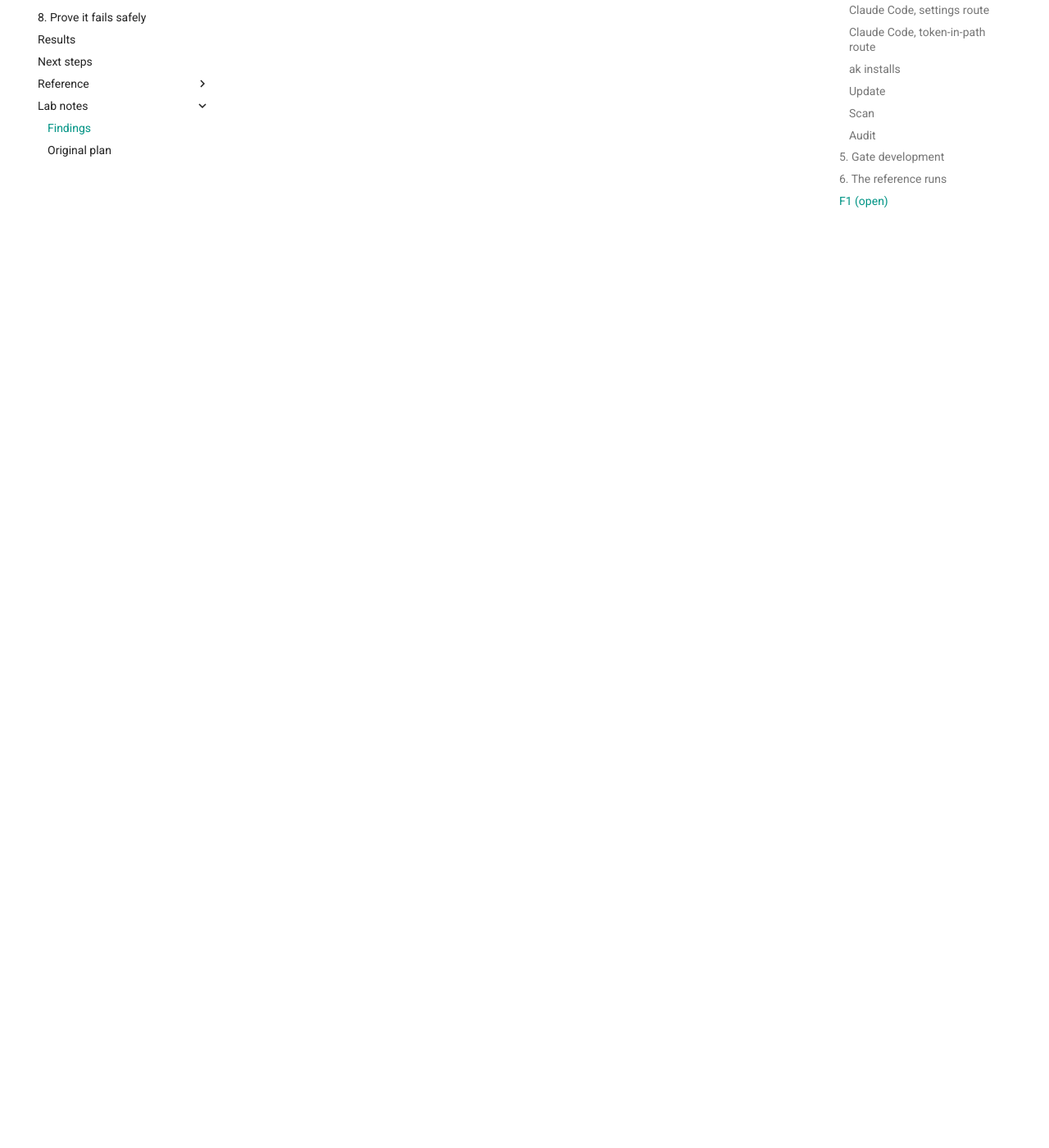
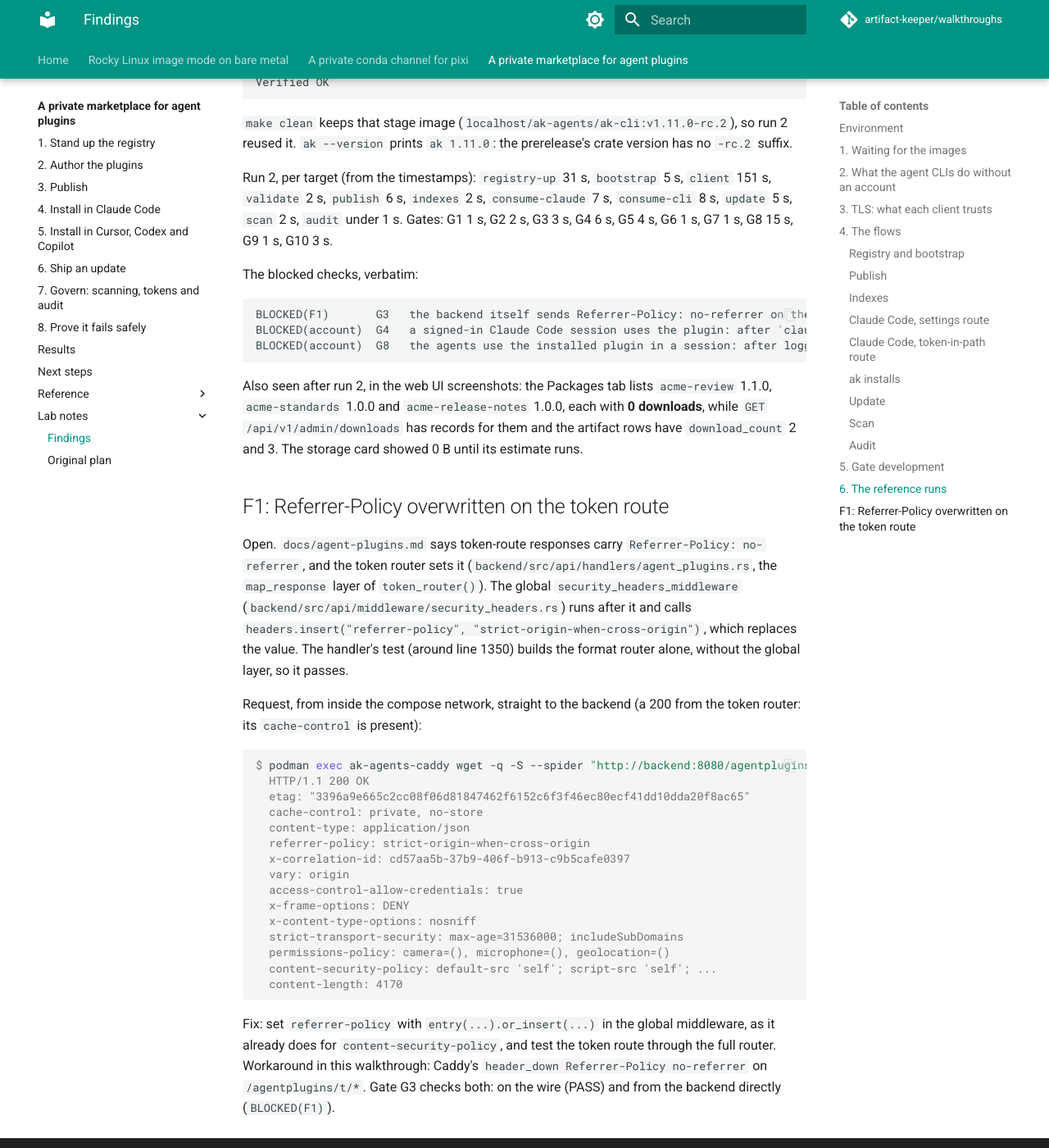
Before and after one commit to artifact-keeper/walkthroughs, an MkDocs documentation site: the page built from docs/private-agent-plugin-marketplace/findings.md, in a window 1280 px wide and 1400 px high, scrolled down 6935 px. Shown: the whole window at 82% size. Built offline with MkDocs 1.6.1 and Material for MkDocs 9.7.7, drawn with Linux system fonts in a browser that asks for light colours; comment, search, counter and statistics services are not loaded; some of the changed text lies outside the part shown.

Commit message:
Agent plugin marketplace: results and lab notes from the grace runs
Two runs from an empty registry on grace (make all, make gates, make clean, again):
96 PASS, 0 FAIL, 3 BLOCKED of 99 checks in both. BLOCKED(F1) is the backend's global
security-headers layer overwriting Referrer-Policy: no-referrer on the token route
(worked around in Caddy); the two BLOCKED(account) checks need agent logins.
Adds the web UI screenshots of the repository and its Setup tab.

````diff
--- a/docs/private-agent-plugin-marketplace/findings.md
+++ b/docs/private-agent-plugin-marketplace/findings.md
@@ -25,7 +25,7 @@
 `10eafa8` with `cargo install --locked --git ... --rev 10eafa8 artifact-keeper-cli`: 11 min 27 s
 for the release profile on 40 cores (the crate is `artifact-keeper-cli`, the binary `ak`,
 `rust-version` 1.88). The prerelease `v1.11.0-rc.2`, tagged at the same commit, was published
-during the session; the Containerfile now downloads it by default
+at 03:15 UTC; the Containerfile now downloads it by default
 (`ak-linux-<arch>`, `.sha256` checked, `cosign verify-blob` against the release workflow's
 identity at that tag) and keeps the cargo build behind `AK_CLI_RELEASE=source`. The download
 and verification path was first tried against `v1.2.0`:
@@ -206,11 +206,82 @@
 
 ## 6. The reference runs
 
-RUNS_PLACEHOLDER
+Both from an empty registry, in a git checkout of the branch at
+`~/walkthrough-runs/private-agent-plugin-marketplace` on `grace`. Logs are kept there under
+`private-agent-plugin-marketplace/out/runs/` (`run1-all.log`, `run1-gates.log`, `run1-out/`,
+`run2-*.log`; run 2's `make all` log has a Unix timestamp on every line).
 
-## F1 (open)
+| | Run 1 | Run 2 |
+|---|---|---|
+| started | 2026-11-04T03:16:57Z | 2026-11-04T03:22:08Z (after `make clean`, 5 s) |
+| `make all` | 232 s, exit 0 | 219 s, exit 0 |
+| `make gates` | 36 s, exit 0 | 37 s, exit 0 |
+| verdicts | 96 PASS, 2 BLOCKED(account), 1 BLOCKED(F1), 0 FAIL | the same |
 
-The backend's global security-headers middleware overwrites `Referrer-Policy: no-referrer` on
-`/agentplugins/t/{token}/...` with `strict-origin-when-cross-origin`, contrary to
-`docs/agent-plugins.md`. Gate G3 reports it as `BLOCKED(F1)`; Caddy restores the header in this
-deployment.
+Run 1 built the `ak` stage from the release:
+
+```text
+client: ak CLI from release v1.11.0-rc.2 (sha256 and cosign signature checked)
++ curl -fsSLO https://github.com/artifact-keeper/artifact-keeper-cli/releases/download/v1.11.0-rc.2/ak-linux-amd64
+ ...
+ak-linux-amd64: OK
+Verified OK
+```
+
+`make clean` keeps that stage image (`localhost/ak-agents/ak-cli:v1.11.0-rc.2`), so run 2 reused
+it. `ak --version` prints `ak 1.11.0`: the prerelease's crate version has no `-rc.2` suffix.
+
+Run 2, per target (from the timestamps): `registry-up` 31 s, `bootstrap` 5 s, `client` 151 s,
+`validate` 2 s, `publish` 6 s, `indexes` 2 s, `consume-claude` 7 s, `consume-cli` 8 s,
+`update` 5 s, `scan` 2 s, `audit` under 1 s. Gates: G1 1 s, G2 2 s, G3 3 s, G4 6 s, G5 4 s,
+G6 1 s, G7 1 s, G8 15 s, G9 1 s, G10 3 s.
+
+The blocked checks, verbatim:
+
+```text
+BLOCKED(F1)       G3   the backend itself sends Referrer-Policy: no-referrer on the token route: it sends 'strict-origin-when-cross-origin' (findings.md F1; Caddy restores no-referrer)
+BLOCKED(account)  G4   a signed-in Claude Code session uses the plugin: after 'claude /login' in out/homes/g4, run: claude -p '/acme-review:checklist' (and ask for a review to load the review skill)
+BLOCKED(account)  G8   the agents use the installed plugin in a session: after logging in (codex login; copilot login; cursor-agent login, or reload a Cursor window) in out/homes/g8, ask each agent for the fixture skill 'check'
+```
+
+Also seen after run 2, in the web UI screenshots: the Packages tab lists `acme-review` 1.1.0,
+`acme-standards` 1.0.0 and `acme-release-notes` 1.0.0, each with **0 downloads**, while
+`GET /api/v1/admin/downloads` has records for them and the artifact rows have
+`download_count` 2 and 3. The storage card showed 0 B until its estimate runs.
+
+## F1: Referrer-Policy overwritten on the token route
+
+Open. `docs/agent-plugins.md` says token-route responses carry `Referrer-Policy: no-referrer`,
+and the token router sets it (`backend/src/api/handlers/agent_plugins.rs`, the
+`map_response` layer of `token_router()`). The global `security_headers_middleware`
+(`backend/src/api/middleware/security_headers.rs`) runs after it and calls
+`headers.insert("referrer-policy", "strict-origin-when-cross-origin")`, which replaces the
+value. The handler's test (around line 1350) builds the format router alone, without the global
+layer, so it passes.
+
+Request, from inside the compose network, straight to the backend (a 200 from the token router:
+its `cache-control` is present):
+
+```console
+$ podman exec ak-agents-caddy wget -q -S --spider "http://backend:8080/agentplugins/t/<developer token>/agent-plugins/claude-marketplace.json"
+  HTTP/1.1 200 OK
+  etag: "3396a9e665c2cc08f06d81847462f6152c6f3f46ec80ecf41dd10dda20f8ac65"
+  cache-control: private, no-store
+  content-type: application/json
+  referrer-policy: strict-origin-when-cross-origin
+  x-correlation-id: cd57aa5b-37b9-406f-b913-c9b5cafe0397
+  vary: origin
+  access-control-allow-credentials: true
+  x-frame-options: DENY
+  x-content-type-options: nosniff
+  strict-transport-security: max-age=31536000; includeSubDomains
+  permissions-policy: camera=(), microphone=(), geolocation=()
+  content-security-policy: default-src 'self'; script-src 'self'; ...
+  content-length: 4170
+```
+
+Fix: set `referrer-policy` with `entry(...).or_insert(...)` in the global middleware, as it
+already does for `content-security-policy`, and test the token route through the full router.
+Workaround in this walkthrough: Caddy's `header_down Referrer-Policy no-referrer` on
+`/agentplugins/t/*`. Gate G3 checks both: on the wire (PASS) and from the backend directly
+(`BLOCKED(F1)`).
````
Also changed, not shown: docs/private-agent-plugin-marketplace/4-install-in-claude-code.md (+5 -0 lines), docs/private-agent-plugin-marketplace/5-install-in-cursor-codex-copilot.md (+4 -0 lines), docs/private-agent-plugin-marketplace/7-govern.md (+9 -8 lines), docs/private-agent-plugin-marketplace/8-prove-it-fails-safely.md (+1 -1 lines), docs/private-agent-plugin-marketplace/index.md (+2 -1 lines), docs/private-agent-plugin-marketplace/results.md (+88 -0 lines), docs/private-agent-plugin-marketplace/images/u01-agent-plugins-packages.png (added), docs/private-agent-plugin-marketplace/images/u02-setup-claude-code.png (added), docs/private-agent-plugin-marketplace/images/u03-setup-cursor-codex-vscode.png (added).
